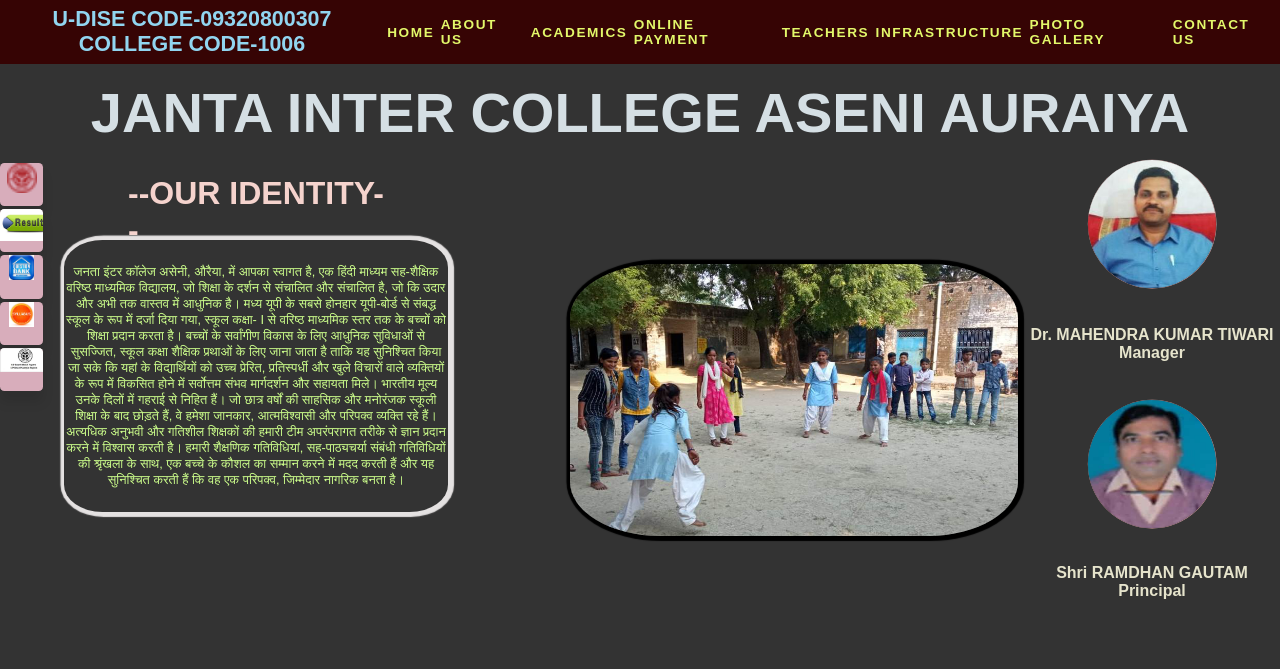
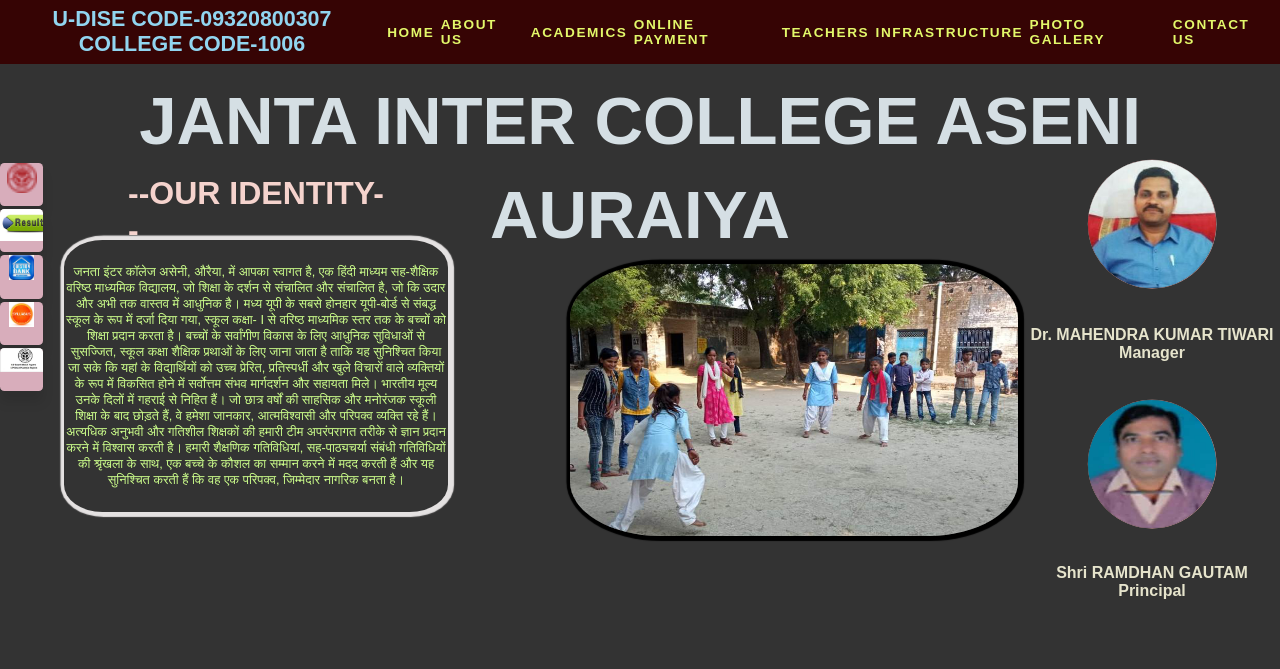
Before and after one commit to garun7717/janta-intercollege, a plain HTML site: page index.html in a window 1280 px wide. Shown: the top 669 px of the page. Drawn offline with Linux system fonts and the light colour scheme; a web font is replaced by a local one.

Commit message:
Update jan.css

```diff
--- a/jan.css
+++ b/jan.css
@@ -42,7 +42,7 @@ body {
 }
 
 h2 {
-    font-size: 3.5rem;
+    font-size: 4.2rem;
     line-height: 1.4;
     letter-spacing: 0rem;
     text-align: center;
```
